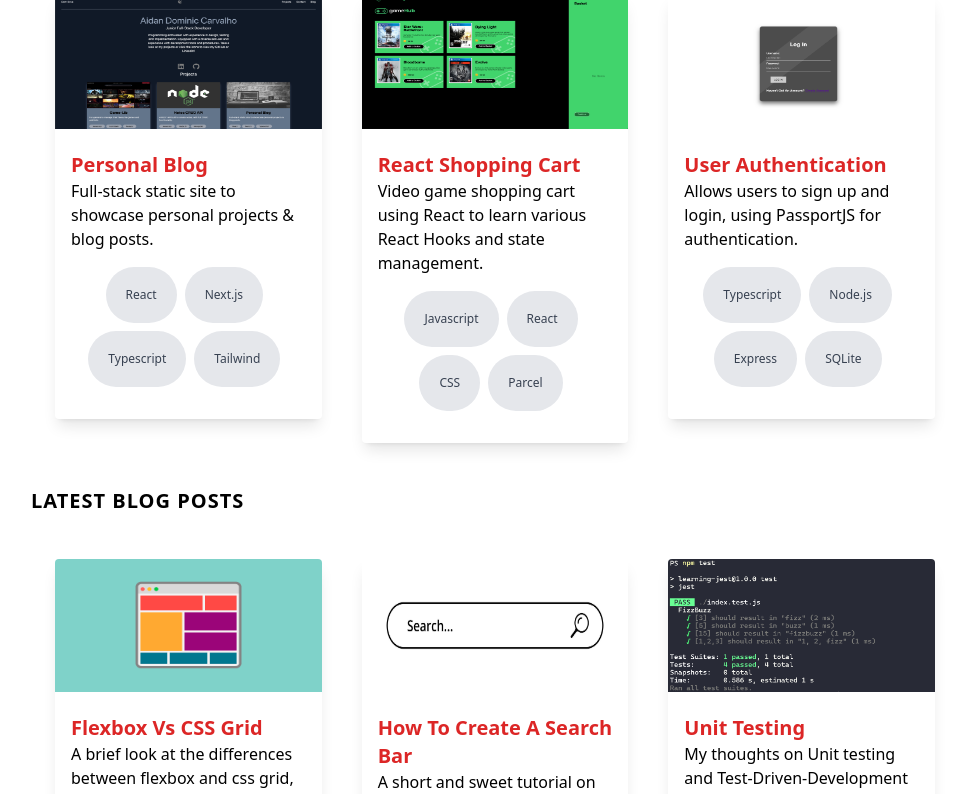
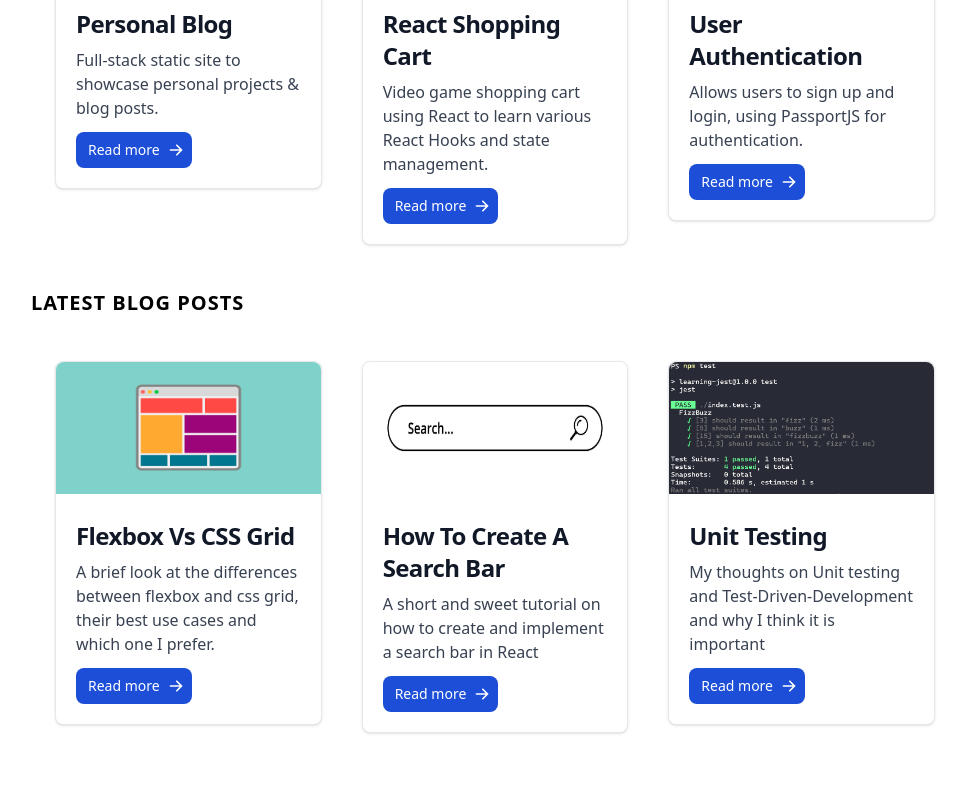
Before and after one commit to DomDevs2000/React-NextJS-Personal-Website, a Next.js app: page / in a window 1280 px wide. Shown: the part 1160-1954 px from the top of the page, without its empty margins (145-1111 px from the left). Built offline with nearby package versions, Linux system fonts and the light colour scheme.

Commit message:
updated card styling and theme

```diff
--- a/components/PostCard.tsx
+++ b/components/PostCard.tsx
@@ -2,7 +2,8 @@
 import React, { FC } from 'react';
 import type { TPost } from '../types';
 import Link from 'next/link';
-import SlideUp from '../components/animations/SlideUp'
+import SlideUp from '../components/animations/SlideUp';
+
 type PostCardProp = {
     post: TPost;
 };
@@ -23,32 +24,74 @@
     return (
         <>
             <SlideUp offset="-300px 0px -300px 0px">
-        <div className="rounded overflow-hidden shadow-lg bg-white dark:bg-gray-600 dark:shadow-red-600 hover:scale-105 delay-100 hover:shadow-xl transition-all duration-150 ease-out hover:ease-in animate-slideUpCubiBezier animation-delay-2 cursor-pointer">
+                <div className="max-w-sm bg-white border border-gray-200 rounded-lg shadow dark:bg-gray-800 dark:border-gray-700">
                     <Link href={`/blog/${slug}`}>
-                <div className="w-full rounded-lg">
                         <Image
-                        className=""
+                            className="rounded-t-lg"
                             src={cover_image}
-                        width={600}
-                        height={300}
-                        alt="blog post image"
+                            width={500}
+                            height={250}
+                            alt=""
                         />
-                    <div className="p-4">
-                        <h4 className="text-xl font-semibold text-red-600  cursor-pointer ">
-                            <Link href={`/blog/${slug}`}>{title}</Link>
-                        </h4>
-                        <p className="mb-2 leading-normal">
+                    </Link>
+                    <div className="p-5">
+                        <a href={`/blog/${slug}`}>
+                            <h5 className="mb-2 text-2xl font-bold tracking-tight text-gray-900 dark:text-white">
+                                {title}
+                            </h5>
+                        </a>
+                        <p className="mb-3 font-normal text-gray-700 dark:text-gray-400">
                             {description}
                         </p>
-                        <button className="px-4 py-2 text-sm  inline-block dark:bg-white bg-gray-200 rounded-full px-3 py-1 text-sm dark:text-black text-gray-700 mr-2 mb-2">
-                            {date} | {read_length}
-                        </button>
+
+                        <a
+                            href={`/blog/${slug}`}
+                            className="inline-flex items-center px-3 py-2 text-sm font-medium text-center text-white bg-blue-700 rounded-lg hover:bg-blue-800 focus:ring-4 focus:outline-none focus:ring-blue-300 dark:bg-blue-600 dark:hover:bg-blue-700 dark:focus:ring-blue-800"
+                        >
+                            Read more
+                            <div>
+                                <svg
+                                    aria-hidden="true"
+                                    className="w-4 h-4 ml-2 -mr-1"
+                                    fill="currentColor"
+                                    viewBox="0 0 20 20"
+                                    xmlns="http://www.w3.org/2000/svg"
+                                >
+                                    <path
+                                        fill-rule="evenodd"
+                                        d="M10.293 3.293a1 1 0 011.414 0l6 6a1 1 0 010 1.414l-6 6a1 1 0 01-1.414-1.414L14.586 11H3a1 1 0 110-2h11.586l-4.293-4.293a1 1 0 010-1.414z"
+                                        clip-rule="evenodd"
+                                    ></path>
+                                </svg>
+                            </div>
+                        </a>
                     </div>
                 </div>
-            </Link>
-        </div>
+                {/*<div className="rounded overflow-hidden shadow-lg bg-white dark:bg-gray-600 dark:shadow-red-600 hover:scale-105 delay-100 hover:shadow-xl transition-all duration-150 ease-out hover:ease-in animate-slideUpCubiBezier animation-delay-2 cursor-pointer">*/}
+                {/*    <Link href={`/blog/${slug}`}>*/}
+                {/*        <div className="w-full rounded-lg">*/}
+                {/*            <Image*/}
+                {/*                className=""*/}
+                {/*                src={cover_image}*/}
+                {/*                width={600}*/}
+                {/*                height={300}*/}
+                {/*                alt="blog post image"*/}
+                {/*            />*/}
+                {/*            <div className="p-4">*/}
+                {/*                <h4 className="text-xl font-semibold text-red-600  cursor-pointer ">*/}
+                {/*                    <Link href={`/blog/${slug}`}>{title}</Link>*/}
+                {/*                </h4>*/}
+                {/*                <p className="mb-2 leading-normal">*/}
+                {/*                    {description}*/}
+                {/*                </p>*/}
+                {/*                <button className="px-4 py-2 text-sm  inline-block dark:bg-white bg-gray-200 rounded-full px-3 py-1 text-sm dark:text-black text-gray-700 mr-2 mb-2">*/}
+                {/*                    {date} | {read_length}*/}
+                {/*                </button>*/}
+                {/*            </div>*/}
+                {/*        </div>*/}
+                {/*    </Link>*/}
+                {/*</div>*/}
             </SlideUp>
-
         </>
     );
 };
--- a/components/ProjectCard.tsx
+++ b/components/ProjectCard.tsx
@@ -27,28 +27,57 @@
     return (
         <>
         <SlideUp offset="-300px 0px -300px 0px">
-        <div className="rounded overflow-hidden shadow-lg bg-white dark:bg-gray-600  dark:shadow-red-600 hover:scale-105 delay-100 hover:shadow-2xl transition-all duration-150 ease-out hover:ease-in  animate-slideUpCubiBezier animation-delay-2 cursor-pointer">
-            <Link href={`/projects/${slug}`}>
-                <div className="w-full rounded-lg">
-                    <Image
-                        className=""
-                        src={cover_image}
-                        width={600}
-                        height={300}
-                        alt="project image"
-                    />
-                    <div className="p-4">
-                        <h4 className="text-xl font-semibold text-red-600 ">
-                            <Link href={`/projects/${slug}`}>{title}</Link>
-                        </h4>
-                        <p className="mb-2 leading-normal">{description}</p>
-                        <button className="px-4 py-2 text-sm text-gray-700">
-                            {renderTags}
-                        </button>
-                    </div>
+
+
+
+            <div
+                className="max-w-sm bg-white border border-gray-200 rounded-lg shadow dark:bg-gray-800 dark:border-gray-700">
+                <Link href={`/projects/${slug}`}>
+                    <Image className="rounded-t-lg" src={cover_image} width={500} height={250} alt="" />
+                </Link>
+                <div className="p-5">
+                    <a href={`/projects/${slug}`}>
+                        <h5 className="mb-2 text-2xl font-bold tracking-tight text-gray-900 dark:text-white">
+                            {title}</h5>
+                    </a>
+                    <p className="mb-3 font-normal text-gray-700 dark:text-gray-400">{description}</p>
+                    <a href={`/projects/${slug}`}
+                       className="inline-flex items-center px-3 py-2 text-sm font-medium text-center text-white bg-blue-700 rounded-lg hover:bg-blue-800 focus:ring-4 focus:outline-none focus:ring-blue-300 dark:bg-blue-600 dark:hover:bg-blue-700 dark:focus:ring-blue-800">
+                        Read more
+                        <div>
+                        <svg aria-hidden="true" className="w-4 h-4 ml-2 -mr-1" fill="currentColor" viewBox="0 0 20 20"
+                             xmlns="http://www.w3.org/2000/svg">
+                            <path fill-rule="evenodd"
+                                  d="M10.293 3.293a1 1 0 011.414 0l6 6a1 1 0 010 1.414l-6 6a1 1 0 01-1.414-1.414L14.586 11H3a1 1 0 110-2h11.586l-4.293-4.293a1 1 0 010-1.414z"
+                                  clip-rule="evenodd"></path>
+                        </svg>
+                        </div>
+                    </a>
                 </div>
-            </Link>
-        </div>
+            </div>
+
+            {/*<div className="rounded overflow-hidden shadow-lg bg-white dark:bg-gray-600  dark:shadow-red-600 hover:scale-105 delay-100 hover:shadow-2xl transition-all duration-150 ease-out hover:ease-in  animate-slideUpCubiBezier animation-delay-2 cursor-pointer">*/}
+        {/*    <Link href={`/projects/${slug}`}>*/}
+        {/*        <div className="w-full rounded-lg">*/}
+        {/*            <Image*/}
+        {/*                className=""*/}
+        {/*                src={cover_image}*/}
+        {/*                width={600}*/}
+        {/*                height={300}*/}
+        {/*                alt="project image"*/}
+        {/*            />*/}
+        {/*            <div className="p-4">*/}
+        {/*                <h4 className="text-xl font-semibold text-red-600 ">*/}
+        {/*                    <Link href={`/projects/${slug}`}>{title}</Link>*/}
+        {/*                </h4>*/}
+        {/*                <p className="mb-2 leading-normal">{description}</p>*/}
+        {/*                <button className="px-4 py-2 text-sm text-gray-700">*/}
+        {/*                    {renderTags}*/}
+        {/*                </button>*/}
+        {/*            </div>*/}
+        {/*        </div>*/}
+        {/*    </Link>*/}
+        {/*</div>*/}
         </SlideUp>
         </>
     );
```
Lines whose indentation alone changed are shown as unchanged.
